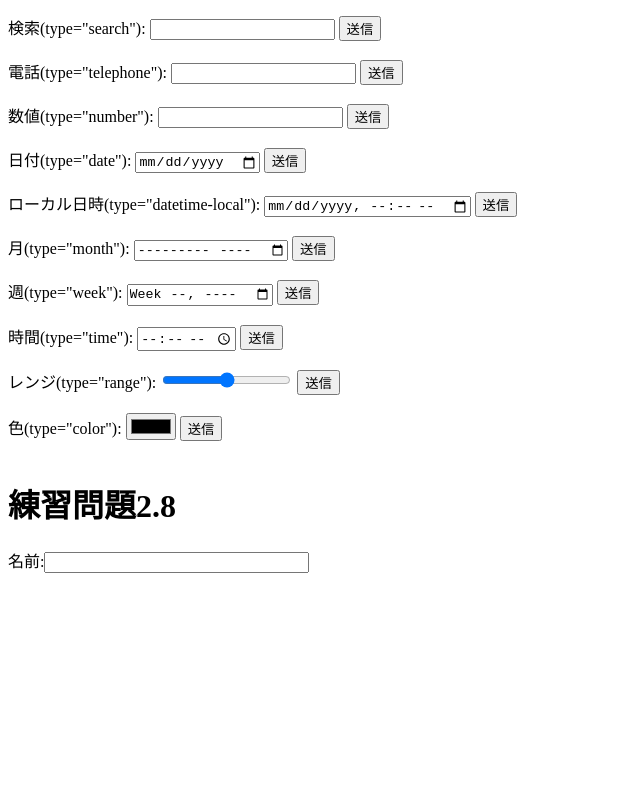
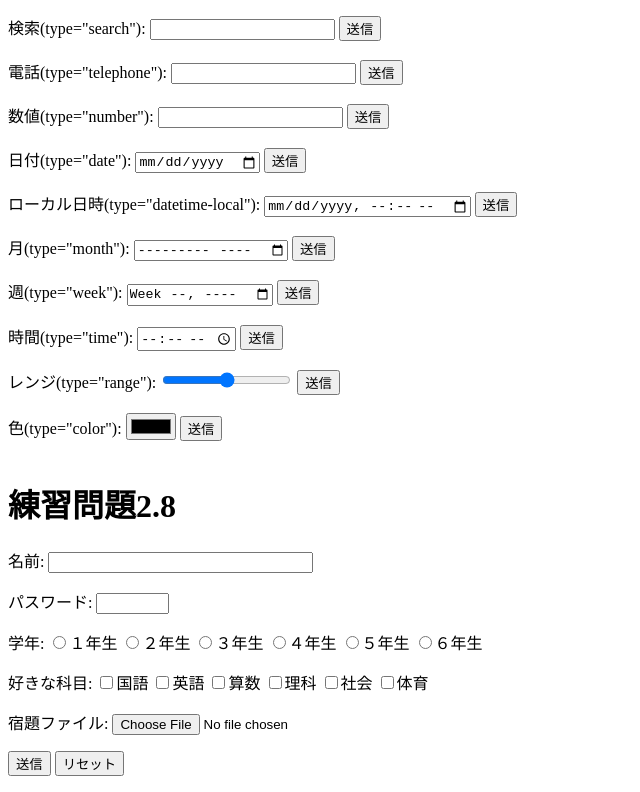
Before and after one commit to kokuboatsuki/web2023-1, a plain HTML site: page index.html in a window 1280 px wide. Shown: the part 1908-2700 px from the top of the page, without its empty margins (0-640 px from the left). Before the commit the page ends 2497 px from the top, so only its background shows below. Drawn offline with Linux system fonts and the light colour scheme.

Commit message:
Update index.html

```diff
--- a/index.html
+++ b/index.html
@@ -175,6 +175,60 @@
         </form>
         <br>
         <h1>練習問題2.8</h1>
-            <p><label>名前:<input type="text" name="name" size="30" maxlength="20"></label></p>
+            <p><label>名前:
+                <input type="text" name="name" size="30" maxlength="20">
+            </label></p>
+            <p><label>パスワード:
+                <input type="password" name="pass" size="6" maxlength="4">
+            </label></p>
+            <p>学年:
+                <label>
+                    <input type="radio" name="gakunen" value="1">１年生
+                </label>
+                <label>
+                    <input type="radio" name="gakunen" value="2">２年生
+                </label>
+                <label>
+                    <input type="radio" name="gakunen" value="3">３年生
+                </label>
+                <label>
+                    <input type="radio" name="gakunen" value="4">４年生
+                </label>
+                <label>
+                    <input type="radio" name="gakunen" value="5">５年生
+                </label>
+                <label>
+                    <input type="radio" name="gakunen" value="6">６年生
+                </label>
+            </p>
+            <p>好きな科目:
+                <label>
+                    <input type="checkbox" name="kamoku" value="kokugo">国語
+                </label>
+                <label>
+                    <input type="checkbox" name="kamoku" value="eigo">英語
+                </label>
+                <label>
+                    <input type="checkbox" name="kamoku" value="sansu">算数
+                </label>
+                <label>
+                    <input type="checkbox" name="kamoku" value="rika">理科
+                </label>
+                <label>
+                    <input type="checkbox" name="kamoku" value="syakai">社会
+                </label>
+                <label>
+                    <input type="checkbox" name="kamoku" value="taiiku">体育
+                </label>
+            </p>
+            <p>
+                <label>宿題ファイル:
+                    <input type="file" name="syukudai">
+                </label>
+            </p>
+            <p>
+                <input type="submit" value="送信">
+                <input type="reset" value="リセット">
+            </p>
     </body>
 </html>
```
